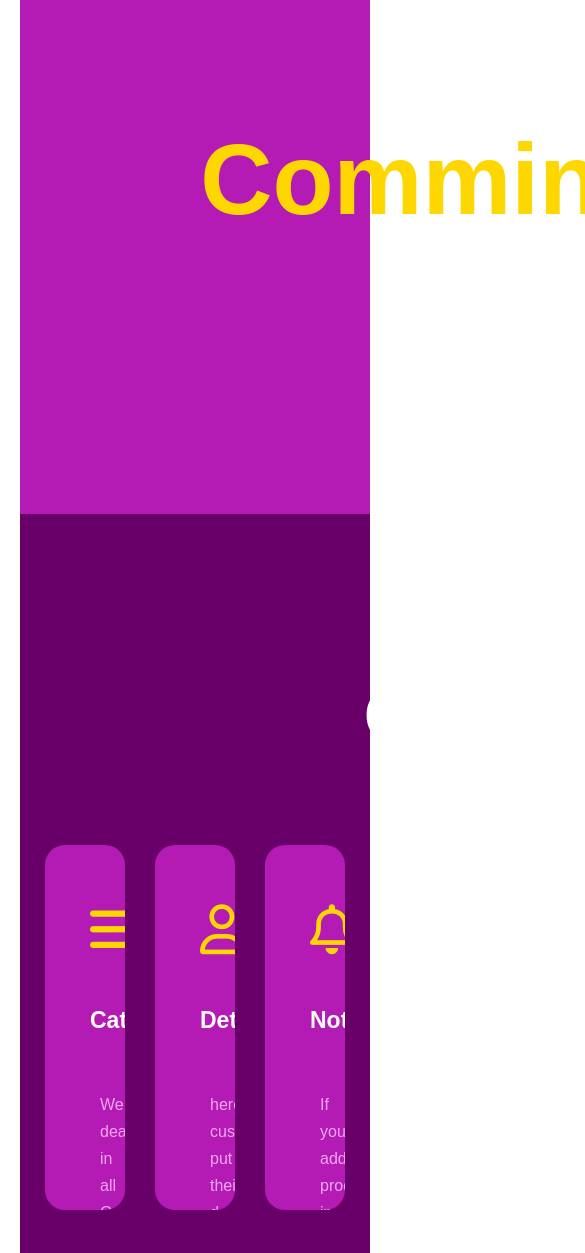
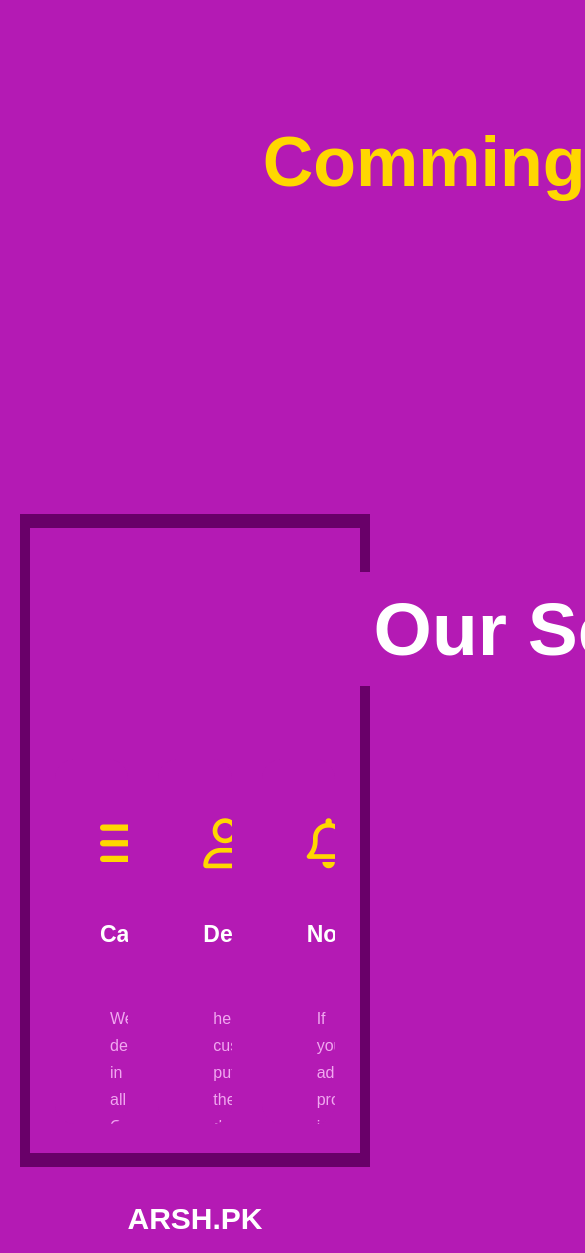
Before and after one commit to 19SumairArand/arsh, a plain HTML site: page index.html in a window 390 px wide. Shown: the part 358-1611 px from the top of the page, 585 px wide, since content can reach past the window. Drawn offline with Linux system fonts and the light colour scheme.

Commit message:
Update ArshPk.css

```diff
--- a/ArshPk.css
+++ b/ArshPk.css
@@ -11,11 +11,12 @@
         padding: 14px 10px;
     }
 
+    background-color: rgb(180, 26, 180);
 
 }
 
 .hero{
-    background-color: rgb(180, 26, 180);
+
     height: 100vh;
     width: 100%;
 }
@@ -65,8 +66,8 @@ span{
     left: 18%;
     color: gold;
 
-    font-size: 50px;
-    width: 1130px;
+    font-size: 35px;
+    width: 1000px;
     margin: 30px auto;
     text-align: center;
 }
@@ -79,6 +80,13 @@ div h1 :hover{
     background: rgb(105, 0, 105);
     width: 100%;
     padding: 100px 0px;
+    @media screen and (max-width: 600px) {
+        padding: 14px 5px;
+    }
+
+    @media screen and (max-width: 700px) {
+        padding: 14px 10px;
+    }
 }
 
 .title h2{
@@ -222,6 +230,13 @@ footer p:nth-child(2){
     color:gold;
     text-decoration: none;
     font-size: 20px;
+    @media screen and (max-width: 600px) {
+        padding: 14px 5px;
+    }
+
+    @media screen and (max-width: 700px) {
+        padding: 14px 10px;
+    }
 }
 
 .social a:hover{
```
